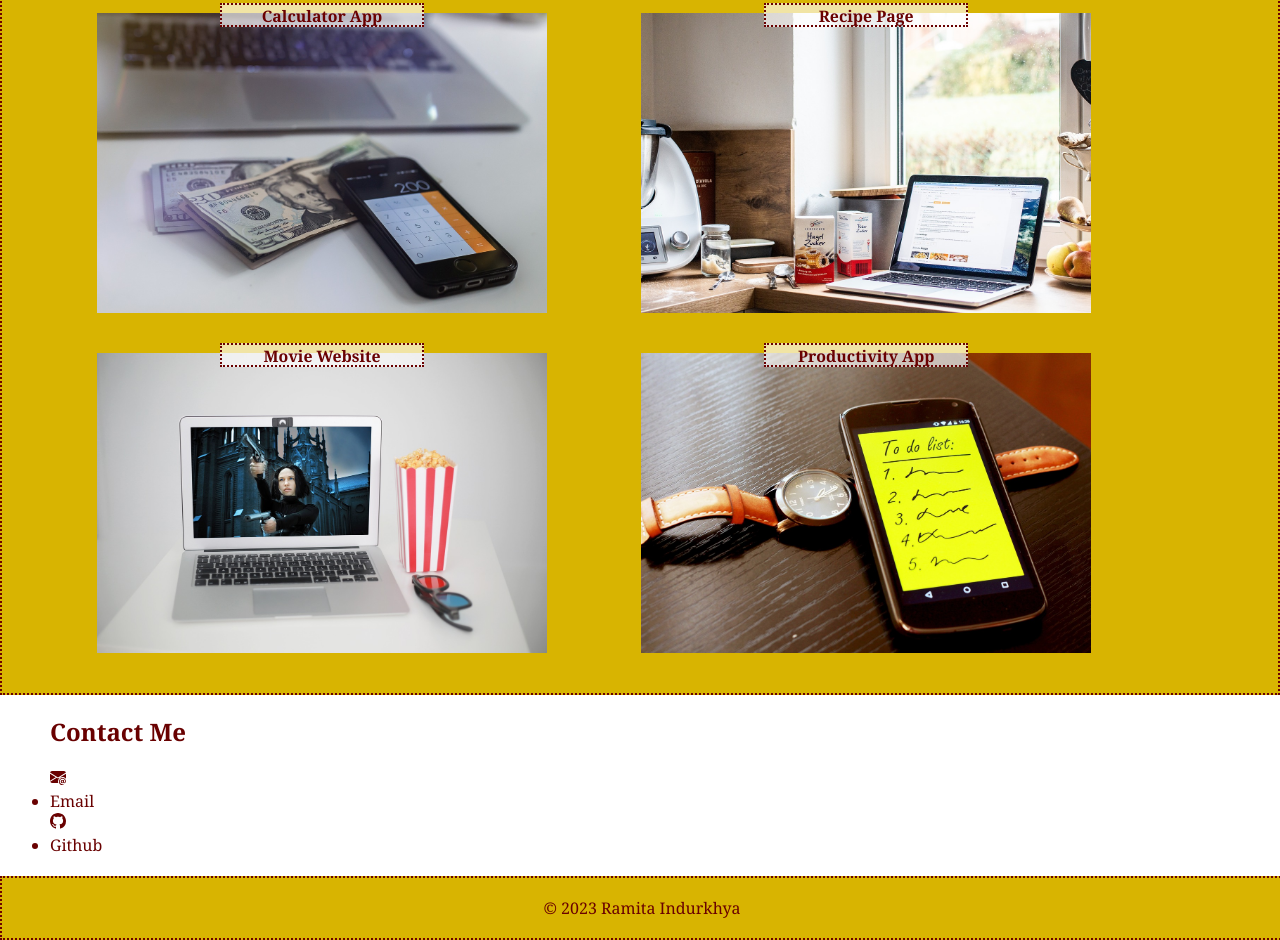
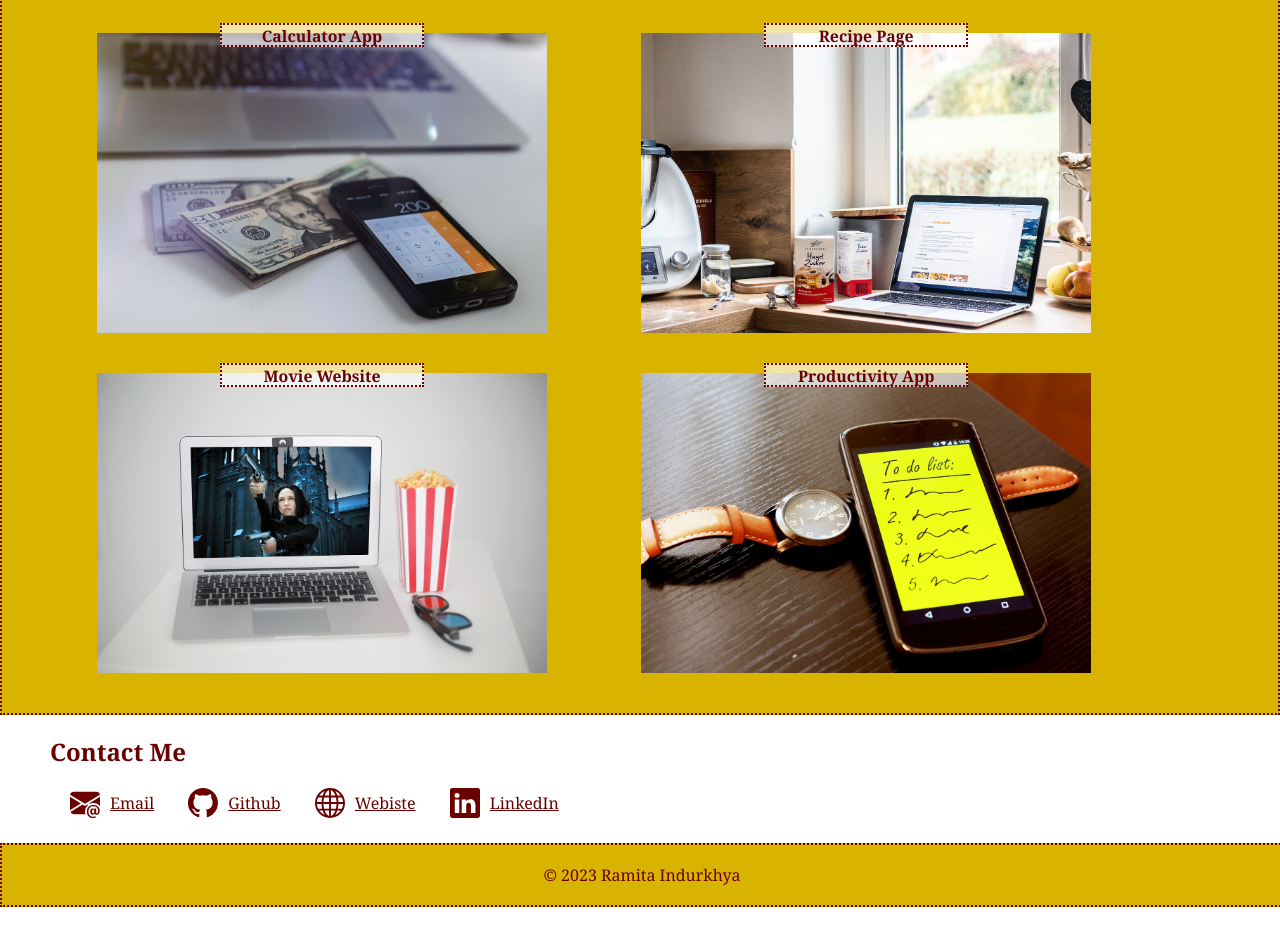
Before and after one commit to ramitaarora/html-css-portfolio, a plain HTML site: page index.html in a window 1280 px wide. Shown: the part 747-1687 px from the top of the page. After the commit the page ends 1654 px from the top, so only its background shows below. Drawn offline with Linux system fonts and the light colour scheme.

Commit message:
Added about section styles, added contact section styles, added a couple of more icons plus the alt texts, made the icons all links

```diff
--- a/index.html
+++ b/index.html
@@ -49,8 +49,10 @@
         <section class="contact">
             <h1>Contact Me</h1>
             <ul>
-                <img src="./images/envelope-at-fill.svg"/><li>Email</li>
-                <img src="./images/github.svg"><li>Github</li>
+                <li><a href="#"><img src="./images/envelope-at-fill.svg" alt="email-icon"/>Email</a></li>
+                <li><a href="#"><img src="./images/github.svg" alt="github-icon"/>Github</a></li>
+                <li><a href="#"><img src="./images/globe.svg" alt="website-icon"/>Webiste</a></li>
+                <li><a href="#"><img src="./images/linkedin.svg" alt="linkedin-icon"/>LinkedIn</a></li>
             </ul>
         </section>
 
--- a/style.css
+++ b/style.css
@@ -51,6 +51,12 @@ nav a {
     background-position: center;
 }
 
+/* About Styles */
+
+.about p {
+    margin: 20px;
+}
+
 /* Project Styles */
 
 .projects {
@@ -101,3 +107,25 @@ nav a {
 .project-4 {
     background-image: url("./images/smartphone-570507_1280.jpg");
 }
+
+/* Contact Me Styles */
+
+.contact ul {
+    margin: 0 20px;
+}
+
+.contact li {
+    list-style: none;
+    display: inline-flex;
+}
+
+.contact a {
+    display: flex;
+    margin-right: 30px;
+    align-items: center;
+}
+
+.contact img {
+    height: 30px;
+    margin-right: 10px;
+}
```
Also changed, not shown: images/globe.svg (added), images/linkedin.svg (added).
